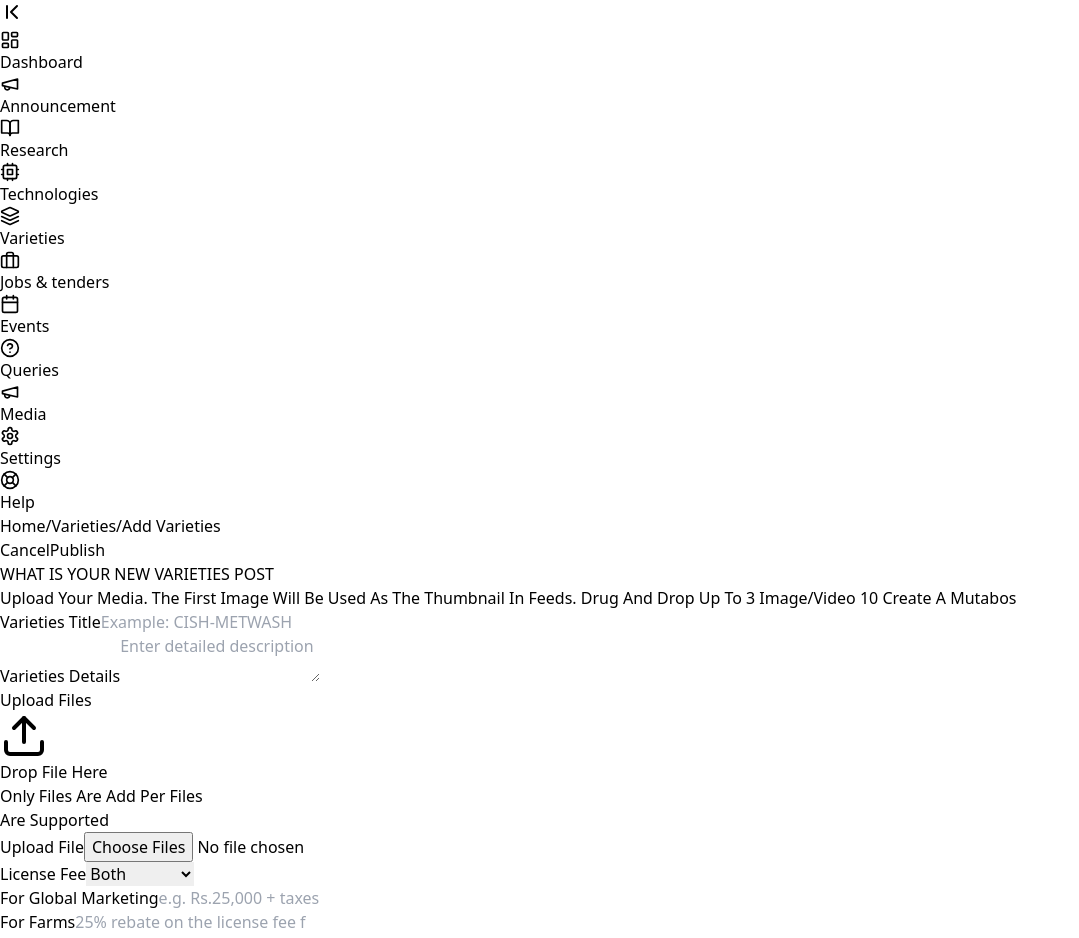
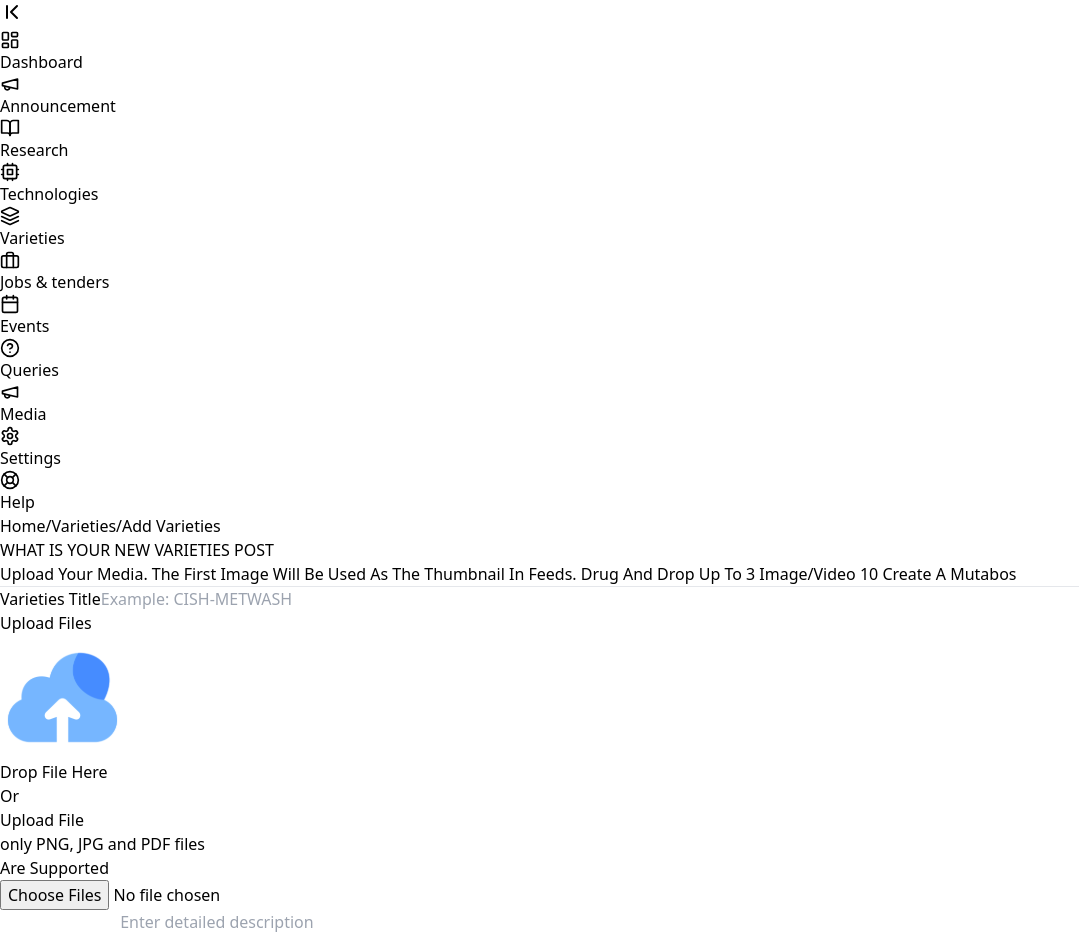
Before and after one commit to mantu1234567/cish_admin_pannel, a React (Vite) app: page /varieties in a window 1280 px wide. Shown: the top 938 px of the page, without its empty margins (0-1079 px from the left). Built offline with nearby package versions, Linux system fonts and the light colour scheme.

Commit message:
second commit

```diff
--- a/src/App.jsx
+++ b/src/App.jsx
@@ -30,7 +30,7 @@ function App() {
   return (
     <Router>
       <div className="flex justify-between">
-        <div>
+        <div className="bg-[#1B5E20]">
           <Sidebar>
             <SidebarItem
               icon={<LayoutDashboard size={20} />}
--- a/src/components/FileUpload.jsx
+++ b/src/components/FileUpload.jsx
@@ -1,4 +1,3 @@
-import { Upload } from "lucide-react";
 import Button from "./Button";
 
 const FileUpload = ({ files, onChange }) => {
@@ -24,25 +23,37 @@ const FileUpload = ({ files, onChange }) => {
 
   return (
     <div className="mb-4">
-      <label className="block text-sm font-medium text-gray-700 mb-1">Upload Files</label>
+      <label className="font-noto font-semibold text-[18px] text-[#000000] leading-[156.5%] mb-1">
+        Upload Files
+      </label>
       <div
         className="border-2 border-dashed border-gray-300 rounded-lg p-8 text-center bg-gray-50"
         onDrop={handleDrop}
         onDragOver={handleDragOver}
       >
-        <Upload size={48} className="mx-auto text-blue-400 mb-4" />
-        <h3 className="text-lg font-medium text-gray-900 mb-2">Drop File Here</h3>
-        <p className="text-sm text-gray-500 mb-4">
-          Only Files Are Add Per Files<br />
-          Are Supported
-        </p>
+        <img
+          src="public/upload 1.svg"
+          alt="Local Image"
+          className="mx-auto mb-4"
+        />{" "}
+        <h1 className="text-[#000000] font-noto text-[27px] leading-[156.5%]">
+          Drop File Here
+        </h1>
+        <h1 className="mb-2 text-[#BAB9B9] font-noto text-[19px] leading-[156.6%]">
+          Or
+        </h1>
         <Button
           variant="primary"
-          onClick={() => document.getElementById('file-input').click()}
-          className="bg-green-600 hover:bg-green-700"
+          onClick={() => document.getElementById("file-input").click()}
+          className="bg-[#1B5E20] hover:bg-[#145018] mb-4"
         >
           Upload File
         </Button>
+        <p className="text-sm text-gray-500 mb-4">
+          only PNG, JPG and PDF files
+          <br />
+          Are Supported
+        </p>
         <input
           id="file-input"
           type="file"
@@ -55,9 +66,14 @@ const FileUpload = ({ files, onChange }) => {
 
       {files && files.length > 0 && (
         <div className="mt-4">
-          <h4 className="text-sm font-medium text-gray-700 mb-2">Selected Files:</h4>
+          <h4 className="text-sm font-medium text-gray-700 mb-2">
+            Selected Files:
+          </h4>
           {files.map((file, index) => (
-            <div key={index} className="flex items-center justify-between bg-gray-100 p-2 rounded mb-2">
+            <div
+              key={index}
+              className="flex items-center justify-between bg-gray-100 p-2 rounded mb-2"
+            >
               <span className="text-sm text-gray-600">{file.name}</span>
               <button
                 onClick={() => removeFile(index)}
--- a/src/components/HeaderSection.jsx
+++ b/src/components/HeaderSection.jsx
@@ -1,9 +1,8 @@
-import React from 'react';
+import React from "react";
 
 const HeaderSection = ({ breadcrumb, title, description }) => {
   return (
-    <div className="p-6 bg-white rounded-md">
-
+    <div className=" bg-white rounded-md">
       {/* Breadcrumb */}
       <div className="text-sm text-gray-600 mb-6">
         {breadcrumb.map((item, index) => (
@@ -21,7 +20,7 @@ const HeaderSection = ({ breadcrumb, title, description }) => {
       </div>
 
       {/* Buttons */}
-      <div className="flex justify-end space-x-4">
+      {/* <div className="flex justify-end space-x-4">
         <button className="px-4 py-2 border border-gray-300 text-gray-800 rounded hover:bg-gray-100">
           Cancel
         </button>
@@ -29,14 +28,18 @@ const HeaderSection = ({ breadcrumb, title, description }) => {
         <button className="px-4 py-2 bg-green-600 text-white rounded hover:bg-green-700">
           Publish
         </button>
-      </div>
+      </div> */}
 
       {/* Dynamic Title & Description */}
       <div className="mt-10 text-center">
-        <h1 className="text-2xl font-bold text-green-700">{title}</h1>
-        <p className="mt-2 text-gray-600">{description}</p>
+        <h1 className="text-[#1B5E20] font-noto text-[25px] leading-[156.5%] font-bold">
+          {title}
+        </h1>
+        <p className="text-[#626262] font-noto text-[18px] leading-[156.5%]">
+          {description}
+        </p>
+        <hr className="mt-4 mb-8 border-gray-300" />
       </div>
-
     </div>
   );
 };
--- a/src/components/InputField.jsx
+++ b/src/components/InputField.jsx
@@ -1,6 +1,9 @@
 const InputField = ({ label, value, onChange, placeholder }) => (
   <div className="mb-4 ">
-    <label className="block font-semibold mb-1">{label}</label>
+    <label className="font-noto font-semibold text-[18px] text-[#000000] leading-[156.5%] mb-1">
+      {label}
+    </label>
+
     <input
       type="text"
       className="w-full border p-2 rounded"
--- a/src/components/SelectDropdown.jsx
+++ b/src/components/SelectDropdown.jsx
@@ -1,6 +1,6 @@
 const SelectDropdown = ({ label, value, onChange, options }) => (
   <div className="mb-4">
-    <label className="block font-semibold mb-1">{label}</label>
+    <label className="font-noto font-semibold text-[18px] text-[#000000] leading-[156.5%] mb-1">{label}</label>
     <select
       className="w-full border p-2 rounded"
       value={value}
--- a/src/components/Sidebar.jsx
+++ b/src/components/Sidebar.jsx
@@ -9,9 +9,9 @@ export default function Sidebar({ children }) {
 
   return (
     <>
-      <div className="h-screen">
-        <nav className="h-full flex flex-col border-r shadow-sm bg-[#1B5E20]">
-          <div className="p-4 pb-2 flex justify-between items-center">
+      <div className="h-screen ">
+        <nav className="h-full flex flex-col border-r shadow-sm">
+          <div className="p-4 pb-2 flex justify-between items-center mt-8">
             <button
               onClick={() => setExpanded((curr) => !curr)}
               className="p-1.5 rounded-lg bg-gray-50 hover:bg-gray-100"
--- a/src/components/TextArea.jsx
+++ b/src/components/TextArea.jsx
@@ -1,8 +1,8 @@
 const TextArea = ({ label, value, onChange, placeholder }) => (
   <div className="mb-4">
-    <label className="block font-semibold mb-1">{label}</label>
+    <label className="font-noto font-semibold text-[18px] text-[#000000] leading-[156.5%] mb-1">{label}</label>
     <textarea
-      className="w-full border p-2 rounded"
+      className="w-full border p-2 rounded h-[250px]"
       value={value}
       onChange={(e) => onChange(e.target.value)}
       placeholder={placeholder}
--- a/src/components/VariatiesForm.jsx
+++ b/src/components/VariatiesForm.jsx
@@ -10,7 +10,7 @@ import HeaderSection from "./HeaderSection";
 import { useState } from "react";
 const VariatiesForm = () => {
   const { state, dispatch } = useVarieties();
-const [formData,setFormData ] = useState([])
+  const [formData, setFormData] = useState([]);
   const handlePublish = async () => {
     try {
       await publishVariety(state);
@@ -28,10 +28,9 @@ const [formData,setFormData ] = useState([])
 
   const title = "WHAT IS YOUR NEW VARIETIES POST";
   const description =
-    "Upload Your Media. The First Image Will Be Used As The Thumbnail In Feeds. " +
-    "Drug And Drop Up To 3 Image/Video 10 Create A Mutabos";
+    "Upload Your Media. The First Image Will Be Used As The Thumbnail In Feeds. Drug And Drop Up To 3 Image/Video 10 Create A Mutabos";
   return (
-    <div className="mx-auto p-6 bg-white shadow rounded">
+    <div className="mx-auto pl-12 pr-36 py-24 bg-white">
       <HeaderSection
         breadcrumb={breadcrumb}
         title={title}
@@ -46,6 +45,10 @@ const [formData,setFormData ] = useState([])
         }
         placeholder="Example: CISH-METWASH"
       />
+       <FileUpload
+        files={formData.files}
+        onChange={(files) => handleFieldChange("files", files)}
+      />
       <TextArea
         label="Varieties Details"
         value={state.details}
@@ -54,10 +57,7 @@ const [formData,setFormData ] = useState([])
         }
         placeholder="Enter detailed description"
       />
-      <FileUpload
-        files={formData.files}
-        onChange={(files) => handleFieldChange("files", files)}
-      />
+
       <SelectDropdown
         label="License Fee"
         value={state.licenseFee}
--- a/src/pages/VarietiesPage.jsx
+++ b/src/pages/VarietiesPage.jsx
@@ -3,7 +3,7 @@ import { VarietiesProvider } from '../context/VarietiesContext';
 
 const VarietiesPage = () => (
   <VarietiesProvider>
-    <div className="min-h-screen bg-gray-100 p-6">
+    <div className="min-h-screen bg-gray-100">
       <VariatiesForm />
     </div>
   </VarietiesProvider>
```
Also changed, not shown: src/hooks/useApiManager.jsx (added, +39 -0 lines), src/services/apiService.jsx (added, +15 -0 lines), public/upload 1.svg (added).
